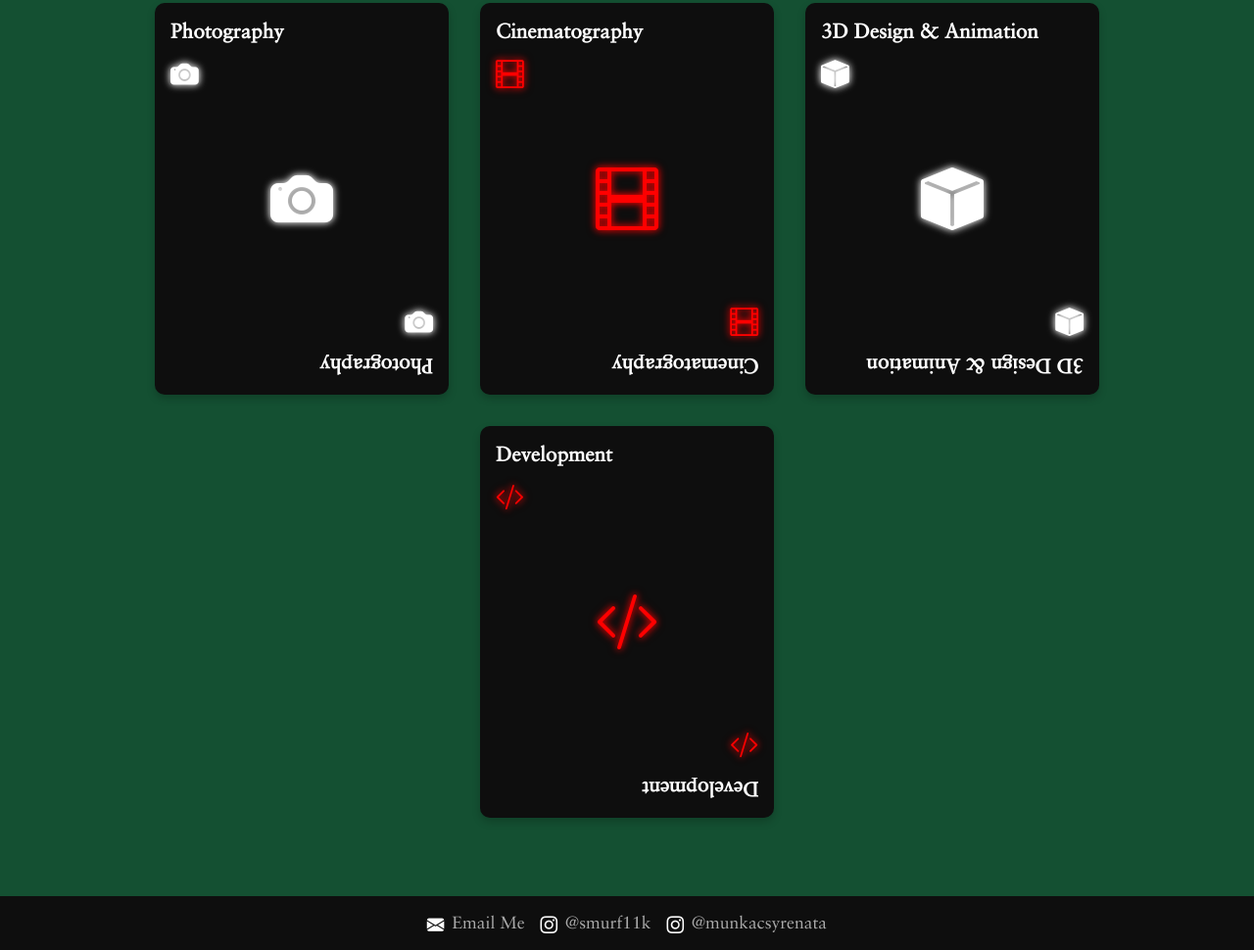
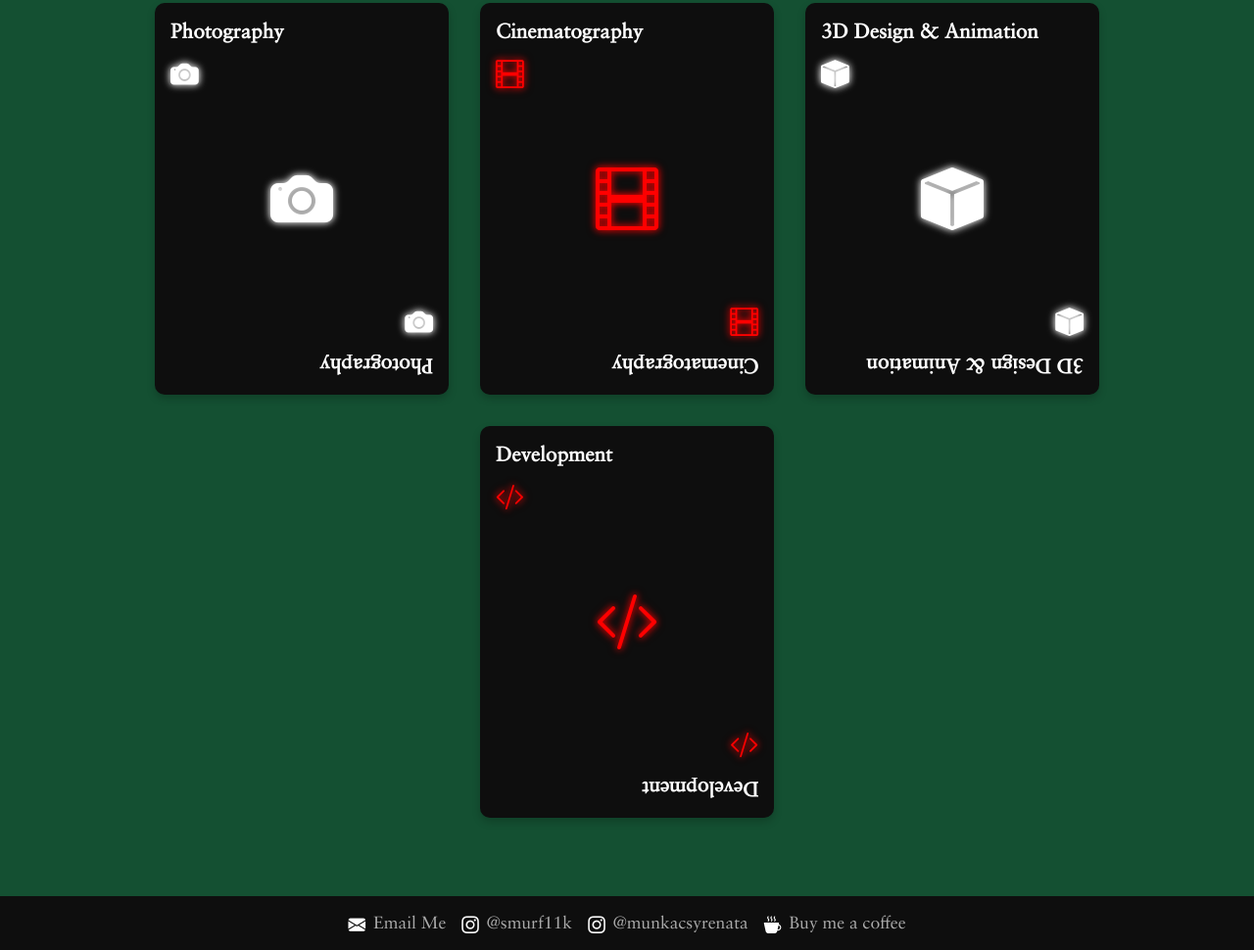
Before and after one commit to smurf11k/portfolio, a plain HTML site: page index.html in a window 1280 px wide. Shown: the part 329-1299 px from the top of the page at 98% size. Drawn offline with nearby package versions, Linux system fonts and the light colour scheme.

Commit message:
links update

```diff
--- a/index.html
+++ b/index.html
@@ -114,6 +114,9 @@
         <p><i class="bi bi-instagram icon-padding"></i> <a href="https://www.instagram.com/munkacsyrenata/"
                 target="_blank">@munkacsyrenata</a>
         </p>
+        <p><i class="bi bi-cup-hot-fill icon-padding"></i>
+            <a href="https://ko-fi.com/smurf11k" target="_blank">Buy me a coffee</a>
+        </p>
     </footer>
 
 </body>
```
